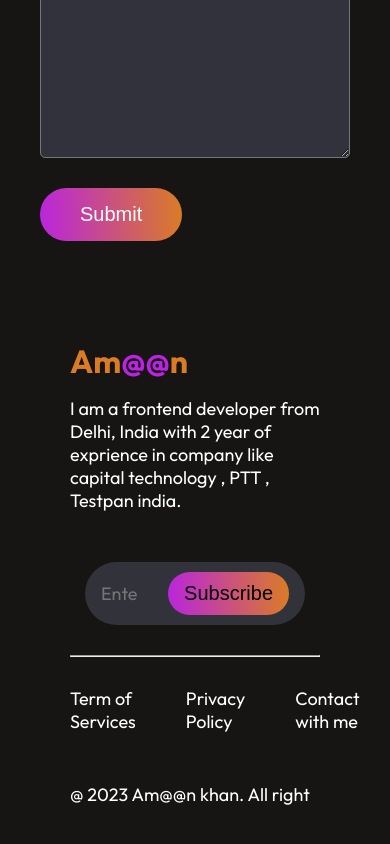
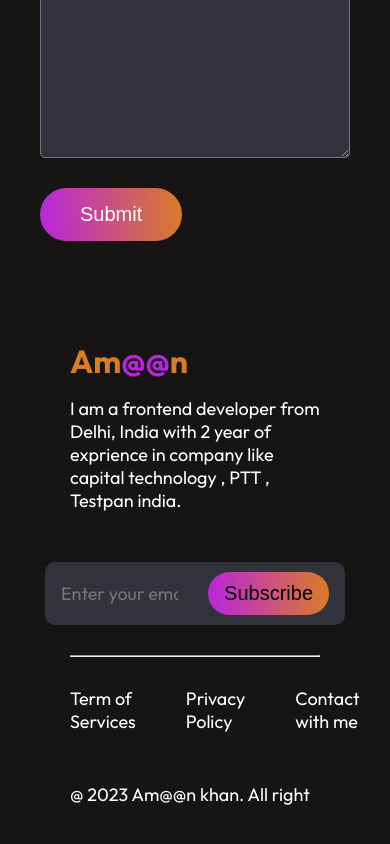
Before and after one commit to khanaman11/Amaan-portfolio, a React (Vite) app: page / in a window 390 px wide. Shown: the part 8383-9227 px from the top of the page. Built offline with nearby package versions, Linux system fonts and the light colour scheme; no server answers.

Commit message:
new commit

```diff
--- a/src/Components/Footer/Footer.css
+++ b/src/Components/Footer/Footer.css
@@ -23,8 +23,8 @@
 .footer-email-input{
     display: flex;
     gap: 30px;
-    padding: 18px 30px;
-    border-radius: 50px;
+    padding: 18px;
+    border-radius: 10px;
     background: #32323B;
 
 }
@@ -78,7 +78,7 @@
         margin-bottom: 50px;
     }
     .footer-email-input{
-        width: 220px;
+        width: 300px;
         padding: 10px 16px;
     }
     .footer-subscribe{
```
